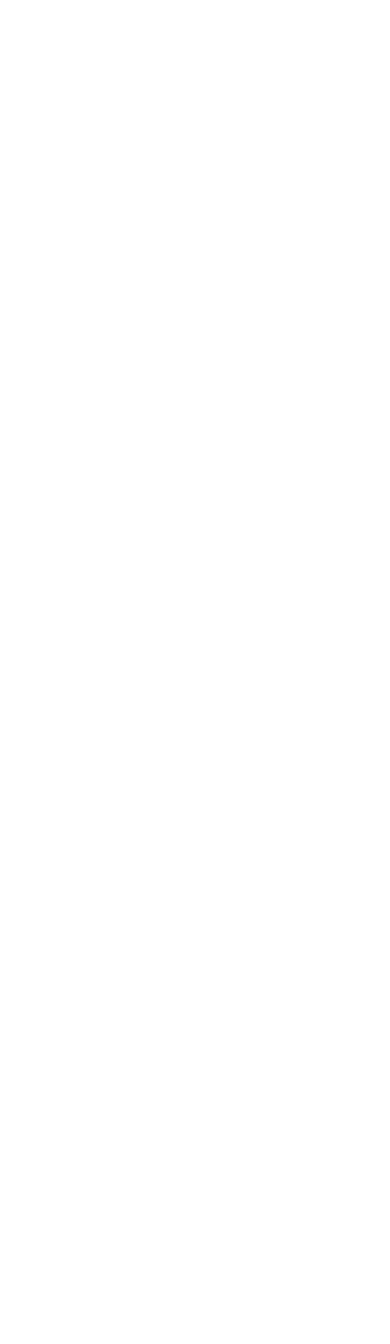
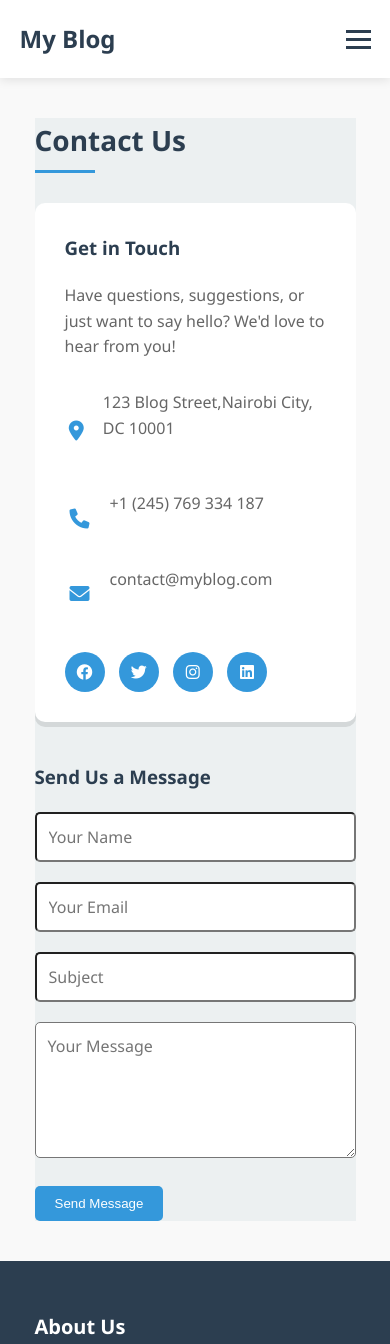
Before and after one commit to kimtechnos/Blog-websitewk-8, a plain HTML site: page contact.html in a window 390 px wide. Shown: the top 1344 px of the page. Before the commit the page ends 844 px from the top, so only its background shows below. Drawn offline with Linux system fonts and the light colour scheme.

Commit message:
updating the contact us form page

```diff
--- a/contact.html
+++ b/contact.html
@@ -0,0 +1,132 @@
+<!doctype html>
+<html lang="en">
+  <head>
+    <meta charset="UTF-8" />
+    <meta name="viewport" content="width=device-width, initial-scale=1.0" />
+    <title>Contact Us - My Blog</title>
+    <link rel="stylesheet" href="styles.css" />
+    <link
+      rel="stylesheet"
+      href="https://cdnjs.cloudflare.com/ajax/libs/font-awesome/6.0.0-beta3/css/all.min.css"
+    />
+  </head>
+  <body>
+    <header>
+      <div class="container">
+        <h1 class="logo">My Blog</h1>
+        <nav>
+          <ul>
+            <li><a href="index.html">Home</a></li>
+            <li><a href="about.html">About</a></li>
+            <li><a href="contact.html">Contact</a></li>
+          </ul>
+          <div class="hamburger">
+            <span></span>
+            <span></span>
+            <span></span>
+          </div>
+        </nav>
+      </div>
+    </header>
+
+    <main class="container">
+      <section class="contact-section">
+        <h2 class="section-title">Contact Us</h2>
+        <div class="contact-container">
+          <div class="contact-info">
+            <h3>Get in Touch</h3>
+            <p>
+              Have questions, suggestions, or just want to say hello? We'd love
+              to hear from you!
+            </p>
+
+            <div class="info-item">
+              <i class="fas fa-map-marker-alt"></i>
+              <p>123 Blog Street,Nairobi City, DC 10001</p>
+            </div>
+            <div class="info-item">
+              <i class="fas fa-phone"></i>
+              <p>+1 (245) 769 334 187</p>
+            </div>
+            <div class="info-item">
+              <i class="fas fa-envelope"></i>
+              <p>contact@myblog.com</p>
+            </div>
+
+            <div class="social-links">
+              <a href="#"><i class="fab fa-facebook"></i></a>
+              <a href="#"><i class="fab fa-twitter"></i></a>
+              <a href="#"><i class="fab fa-instagram"></i></a>
+              <a href="#"><i class="fab fa-linkedin"></i></a>
+            </div>
+          </div>
+
+          <div class="contact-form">
+            <h3>Send Us a Message</h3>
+            <form id="contactForm">
+              <div class="form-group">
+                <input type="text" id="name" placeholder="Your Name" required />
+              </div>
+              <div class="form-group">
+                <input
+                  type="email"
+                  id="email"
+                  placeholder="Your Email"
+                  required
+                />
+              </div>
+              <div class="form-group">
+                <input type="text" id="subject" placeholder="Subject" />
+              </div>
+              <div class="form-group">
+                <textarea
+                  id="message"
+                  rows="5"
+                  placeholder="Your Message"
+                  required
+                ></textarea>
+              </div>
+              <button type="submit" class="btn">Send Message</button>
+            </form>
+          </div>
+        </div>
+      </section>
+    </main>
+
+    <footer>
+      <div class="container">
+        <div class="footer-content">
+          <div class="footer-section">
+            <h3>About Us</h3>
+            <p>
+              My Blog is a platform for sharing thoughts, ideas, and knowledge
+              about technology, lifestyle, and more.
+            </p>
+          </div>
+          <div class="footer-section">
+            <h3>Quick Links</h3>
+            <ul>
+              <li><a href="index.html">Home</a></li>
+              <li><a href="about.html">About</a></li>
+              <li><a href="contact.html">Contact</a></li>
+            </ul>
+          </div>
+          <div class="footer-section">
+            <h3>Follow Us</h3>
+            <div class="social-icons">
+              <a href="#"><i class="fab fa-facebook"></i></a>
+              <a href="#"><i class="fab fa-twitter"></i></a>
+              <a href="#"><i class="fab fa-instagram"></i></a>
+              <a href="#"><i class="fab fa-linkedin"></i></a>
+            </div>
+          </div>
+        </div>
+        <div class="copyright">
+          <p>&copy;</p>
+        </div>
+      </div>
+    </footer>
+
+    <script src="script.js"></script>
+  </body>
+</html>
--- a/script.js
+++ b/script.js
@@ -174,4 +174,27 @@ document.addEventListener("DOMContentLoaded", function () {
   //update coptyright year automatically
   document.querySelector(".copyright p").innerHTML =
     `&copy; ${new Date().getFullYear()}My Blog. All rights reserved.`;
+
+  //contact us form
+  document
+    .getElementById("contactForm")
+    .addEventListener("submit", function (e) {
+      e.preventDefault();
+
+      // Get form values
+      const name = document.getElementById("name").value;
+      const email = document.getElementById("email").value;
+      const message = document.getElementById("message").value;
+
+      // In a real application, you would send this data to a server
+      console.log("Form submitted:", { name, email, message });
+
+      // Show success message
+      alert(
+        `Thank you, ${name}! Your message has been sent. We'll get back to you soon.`,
+      );
+
+      // Reset form
+      this.reset();
+    });
 });
--- a/styles.css
+++ b/styles.css
@@ -451,3 +451,83 @@ footer {
   color: #666;
   font-size: 14px;
 }
+/* Contact Page Styles */
+.contact-section {
+  background: var(--light-color);
+  margin: 40px 0;
+}
+.contact-container {
+  display: grid;
+  grid-template-columns: 1fr 1 fr;
+  gap: 40px;
+}
+.contact-info {
+  background: white;
+  padding: 30px;
+  border-radius: 10px;
+  box-shadow: 0 5px rgba(0, 0, 0, 0.1);
+}
+.contact-info h3 {
+  margin-bottom: 20px;
+  color: var(--dark-color);
+}
+.contact-info p {
+  margin-bottom: 30px;
+  color: #666;
+}
+.info-item {
+  display: flex;
+  align-items: center;
+  margin-bottom: 20px;
+}
+.info-item i {
+  font-size: 20px;
+  color: var(--primary-color);
+  margin-right: 15px;
+  width: 30px;
+  text-align: center;
+}
+.social-links {
+  margin-top: 30px;
+}
+.social-links a {
+  display: inline-block;
+  width: 40px;
+  height: 40px;
+  background: var(--primary-color);
+  color: white;
+  border-radius: 50%;
+  text-align: center;
+  line-height: 40px;
+  margin-right: 10px;
+  transition: all 0.3s ease;
+}
+.social-links a:hover {
+  background: var(--dark-color);
+  transform: translateY(-3px);
+}
+.contact-form h3 {
+  margin-bottom: 20px;
+  color: var(--dark-color);
+}
+.form-group {
+  margin-bottom: 20px;
+}
+.form-group input,
+.form-group textarea {
+  width: 100%;
+  padding: 12px;
+  border-radius: 5px;
+  font-family: inherit;
+  font-size: 16px;
+  transition: border-color 0.3s ease;
+}
+.form-group input:focus,
+.form-group textarea:focus {
+  outline: none;
+  border-color: var(--primary-color);
+}
+.form-group textarea {
+  resize: vertical;
+  min-height: 120px;
+}
```
